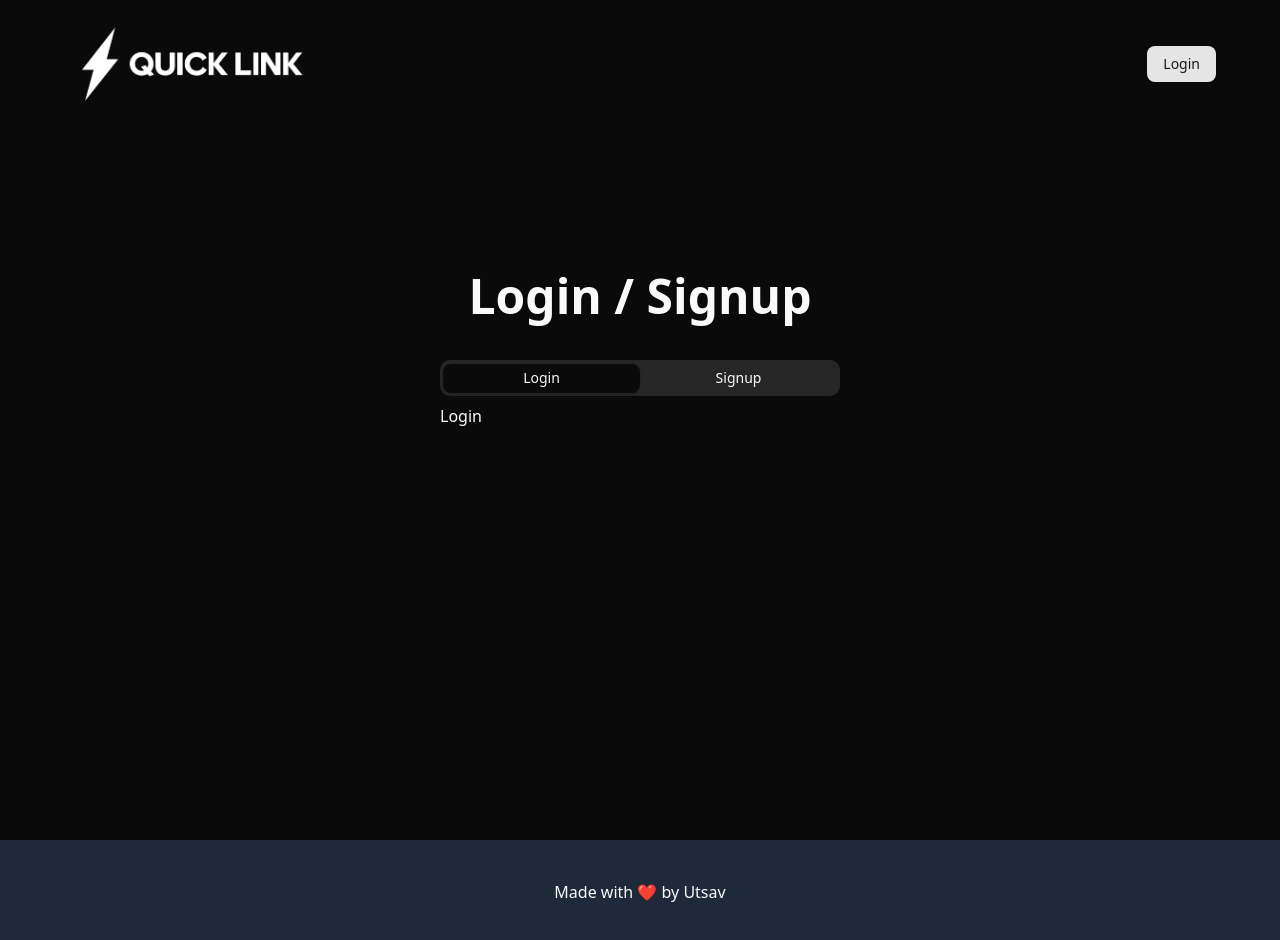
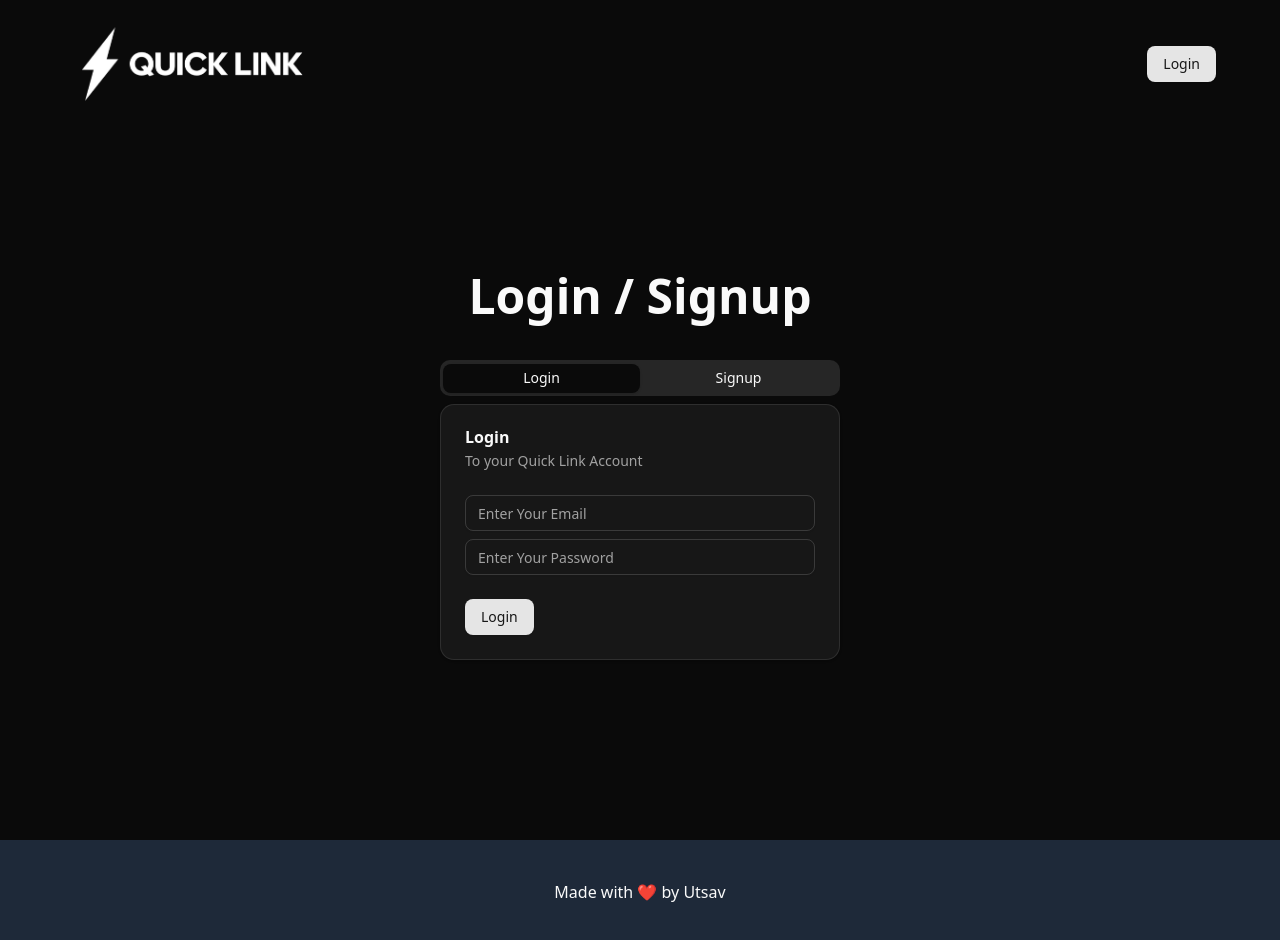
Before and after one commit to utsxvv/quick-link, a React (Vite) app: page /auth in a window 1280 px wide. Shown: the top 940 px of the page. Built offline with nearby package versions, Linux system fonts and the light colour scheme; no server answers.

Commit message:
add auth logic

```diff
--- a/package.json
+++ b/package.json
@@ -23,9 +23,11 @@
     "react": "^19.0.0",
     "react-dom": "^19.0.0",
     "react-router-dom": "^7.5.0",
+    "react-spinners": "^0.15.0",
     "tailwind-merge": "^3.1.0",
     "tailwindcss": "^4.1.2",
-    "tw-animate-css": "^1.2.5"
+    "tw-animate-css": "^1.2.5",
+    "yup": "^1.6.1"
   },
   "devDependencies": {
     "@eslint/js": "^9.21.0",
--- /dev/null
+++ b/src/components/Error.jsx
@@ -0,0 +1,7 @@
+import React from "react";
+
+const Error = ({ message }) => {
+    return <span className="text-sm text-red-400">{message}</span>;
+};
+
+export default Error;
--- a/src/components/Login.jsx
+++ b/src/components/Login.jsx
@@ -1,9 +1,114 @@
-import React from 'react'
+/* eslint-disable no-unused-vars */
+import { useEffect, useState } from "react";
+import {
+    Card,
+    CardContent,
+    CardDescription,
+    CardFooter,
+    CardHeader,
+    CardTitle,
+} from "./ui/card";
+import { Input } from "./ui/input";
+import { Button } from "./ui/button";
+import { BeatLoader } from "react-spinners";
+import Error from "./error";
+import * as Yup from "yup";
+import useFetch from "@/hooks/use-fatch";
+import { login } from "@/db/apiAuth";
+import { useNavigate, useSearchParams } from "react-router-dom";
 
 const Login = () => {
-  return (
-    <div>Login</div>
-  )
-}
+    const [errors, setErrors] = useState({});
 
-export default Login
+    const [formData, setFormData] = useState({
+        email: "",
+        password: "",
+    });
+
+    const navigate = useNavigate();
+    let [searchParams] = useSearchParams();
+    const longLink = searchParams.get("createNew");
+
+    const handleInputChange = (e) => {
+        const { name, value } = e.target;
+        setFormData((prevState) => ({
+            ...prevState,
+            [name]: value,
+        }));
+    };
+
+    const { data, error, loading, fn: fnLogin } = useFetch(login, formData);
+
+    useEffect(() => {
+        if (error === null && data) {
+            navigate(`/dashboard?${longLink ? `createNew=${longLink}` : ""}`);
+        }
+    }, [data, error]);
+
+    const handleLogin = async () => {
+        setErrors([]);
+        try {
+            const schema = Yup.object().shape({
+                email: Yup.string()
+                    .email("Invalid email")
+                    .required("Email is required"),
+                password: Yup.string()
+                    .min(6, "Password must be at least 6 characters")
+                    .required("Password is required"),
+            });
+
+            await schema.validate(formData, { abortEarly: false });
+
+            await fnLogin();
+        } catch (e) {
+            const newErrors = {};
+
+            e?.inner?.forEach((err) => {
+                newErrors[err.path] = err.message;
+            });
+
+            setErrors(newErrors);
+        }
+    };
+
+    return (
+        <Card>
+            <CardHeader>
+                <CardTitle>Login</CardTitle>
+                <CardDescription>To your Quick Link Account</CardDescription>
+                {error && <Error message={error.message} />}
+            </CardHeader>
+            <CardContent className="space-y-2">
+                <div className="space-y-1">
+                    <Input
+                        name="email"
+                        type="email"
+                        placeholder="Enter Your Email"
+                        onChange={handleInputChange}
+                    />
+                    {errors.email && <Error message={errors.email} />}
+                </div>
+                <div className="space-y-1">
+                    <Input
+                        name="password"
+                        type="password"
+                        placeholder="Enter Your Password"
+                        onChange={handleInputChange}
+                    />
+                    {errors.password && <Error message={errors.password} />}
+                </div>
+            </CardContent>
+            <CardFooter>
+                <Button onClick={handleLogin}>
+                    {loading ? (
+                        <BeatLoader size={10} color="#1E2939" />
+                    ) : (
+                        "Login"
+                    )}
+                </Button>
+            </CardFooter>
+        </Card>
+    );
+};
+
+export default Login;
--- /dev/null
+++ b/src/hooks/use-fatch.jsx
@@ -0,0 +1,24 @@
+import { useState } from "react";
+
+const useFetch = (cb, options = {}) => {
+    const [loading, setLoading] = useState(false);
+    const [error, setError] = useState(null);
+    const [data, setData] = useState(null);
+
+    const fn = async (...args) => {
+        setLoading(true);
+        setError(null);
+        try {
+            const response = await cb(options, ...args);
+            setData(response);
+        } catch (error) {
+            setError(error);
+        } finally {
+            setLoading(false);
+        }
+    };
+
+    return { loading, error, data, fn };
+};
+
+export default useFetch;
```
Also changed, not shown: 1 other file (tests, documents, lock files or other folders).
